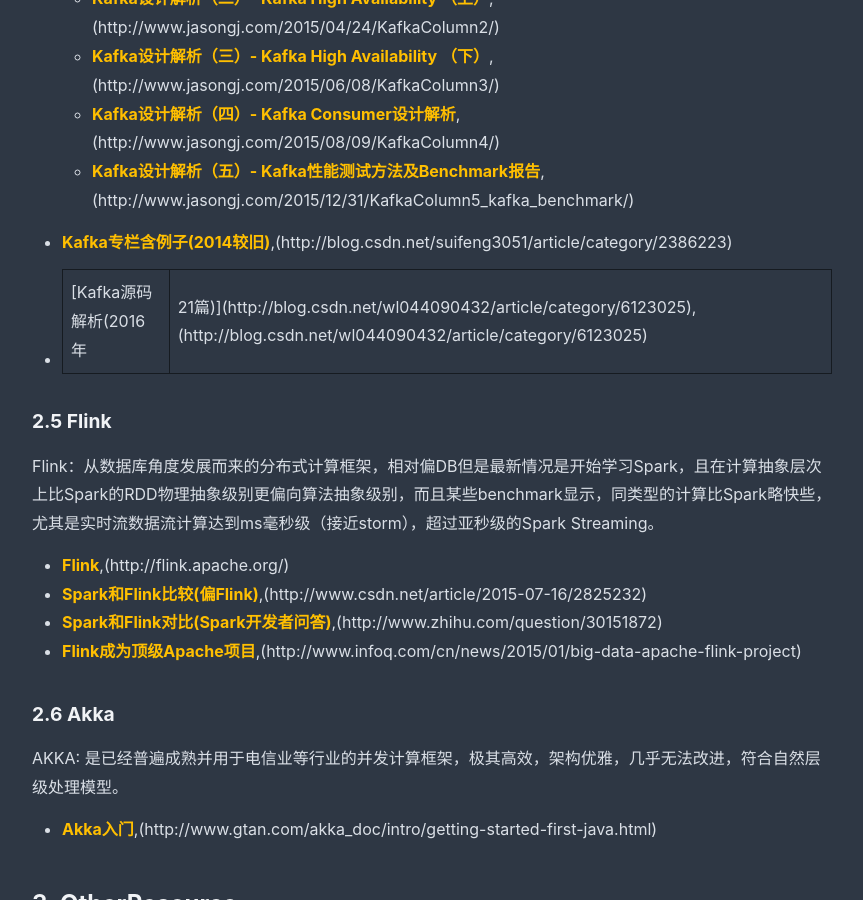
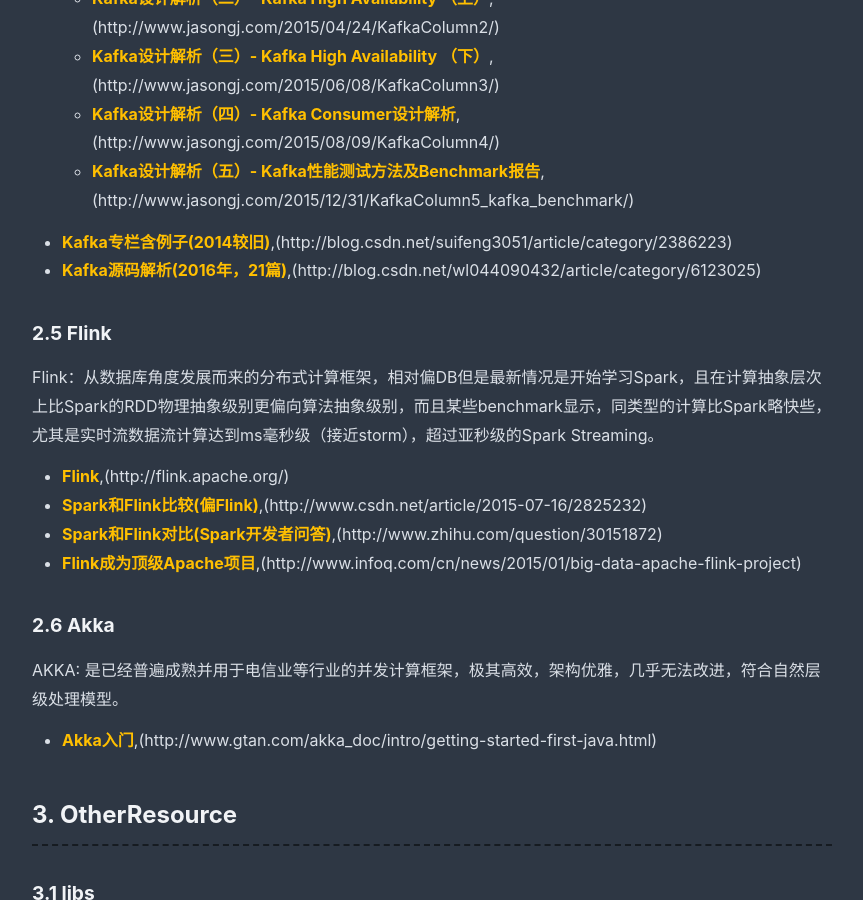
Before and after one commit to freelogic/freelogic.github.io, a Jekyll site: the page built from _posts/2018-02-04-分布式计算-资源收集.md, in a window 1280 px wide and 900 px high, scrolled down 2568 px. Shown: the whole window, without its empty margins (88-951 px from the left). Built offline with Jekyll 4.4.1, drawn with Linux system fonts in a browser that asks for light colours; nearby versions of some CDN libraries.

Commit message:
Update 2018-02-04-分布式计算-资源收集.md

```diff
--- a/_posts/2018-02-04-分布式计算-资源收集.md
+++ b/_posts/2018-02-04-分布式计算-资源收集.md
@@ -70,7 +70,7 @@ KAFKA: 消息分发存储系统，轻量级，模型简单，高效，消息持
   * [Kafka设计解析（四）- Kafka Consumer设计解析](http://www.jasongj.com/2015/08/09/KafkaColumn4/),(http://www.jasongj.com/2015/08/09/KafkaColumn4/)
   * [Kafka设计解析（五）- Kafka性能测试方法及Benchmark报告](http://www.jasongj.com/2015/12/31/KafkaColumn5_kafka_benchmark/),(http://www.jasongj.com/2015/12/31/KafkaColumn5_kafka_benchmark/)
 * [Kafka专栏含例子(2014较旧)](http://blog.csdn.net/suifeng3051/article/category/2386223),(http://blog.csdn.net/suifeng3051/article/category/2386223)
-* [Kafka源码解析(2016年|21篇)](http://blog.csdn.net/wl044090432/article/category/6123025),(http://blog.csdn.net/wl044090432/article/category/6123025)
+* [Kafka源码解析(2016年，21篇)](http://blog.csdn.net/wl044090432/article/category/6123025),(http://blog.csdn.net/wl044090432/article/category/6123025)
 
 ### 2.5 Flink
 Flink：从数据库角度发展而来的分布式计算框架，相对偏DB但是最新情况是开始学习Spark，且在计算抽象层次上比Spark的RDD物理抽象级别更偏向算法抽象级别，而且某些benchmark显示，同类型的计算比Spark略快些，尤其是实时流数据流计算达到ms毫秒级（接近storm），超过亚秒级的Spark Streaming。
```
